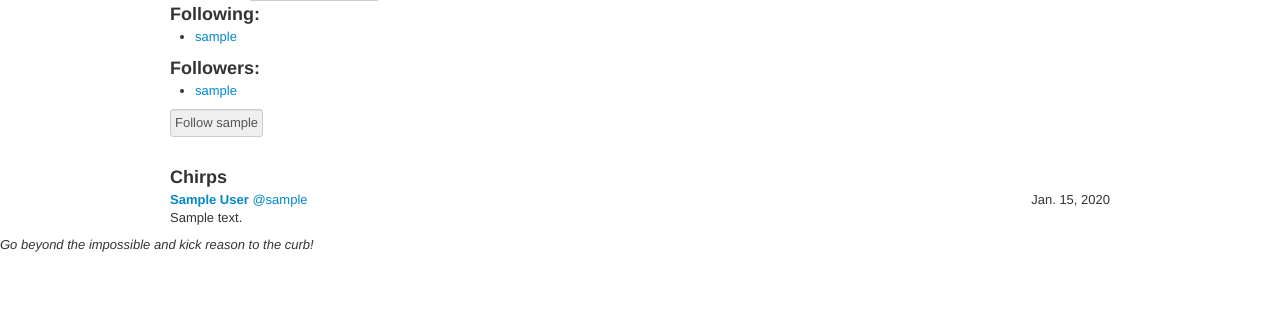
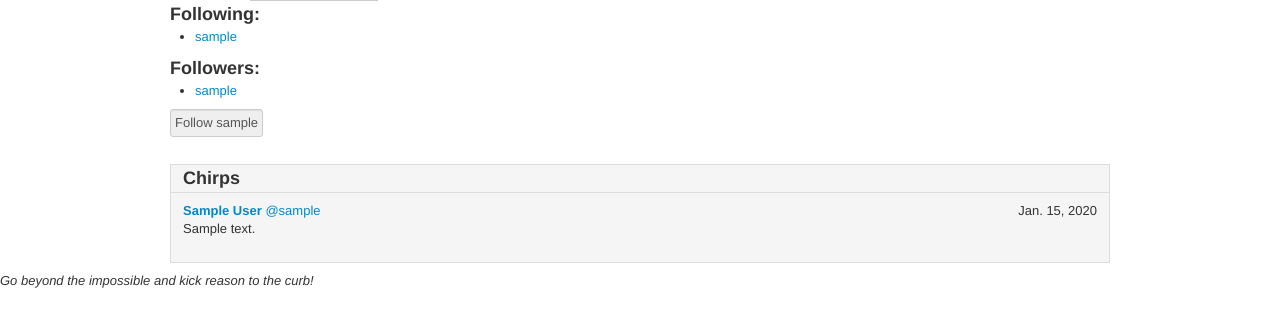
Before and after one commit to folz/Djitter, a Django app: a page that uses djitter/templates/base.html in a window 1280 px wide. Shown: the part 187-514 px from the top of the page. Run offline with Django 3.2, Linux system fonts and the light colour scheme; tables that the repository leaves empty hold one stand-in row (values such as "Sample post"); grey boxes labelled with a size stand in for pictures from a placeholder-image service; parts of the project's set-up code (start-up, migrations or seed data) failed here and were passed over; some libraries are stand-ins or nearby versions.

Commit message:
Style chirps

```diff
--- a/djitter/static/css/styles.css
+++ b/djitter/static/css/styles.css
@@ -2,3 +2,19 @@ html
 {
 	padding-top: 60px;
 }
+
+.chirp
+{
+	background-color: #f5f5f5;
+	padding: 9px 12px;
+	min-height: 51px;
+	border: 1px solid rgba(0, 0, 0, 0.1);
+	border-top: none;
+}
+
+.chirp-header
+{
+	background-color: #f5f5f5;
+	padding: 0 12px;
+	border: 1px solid rgba(0, 0, 0, 0.1);
+}
```
